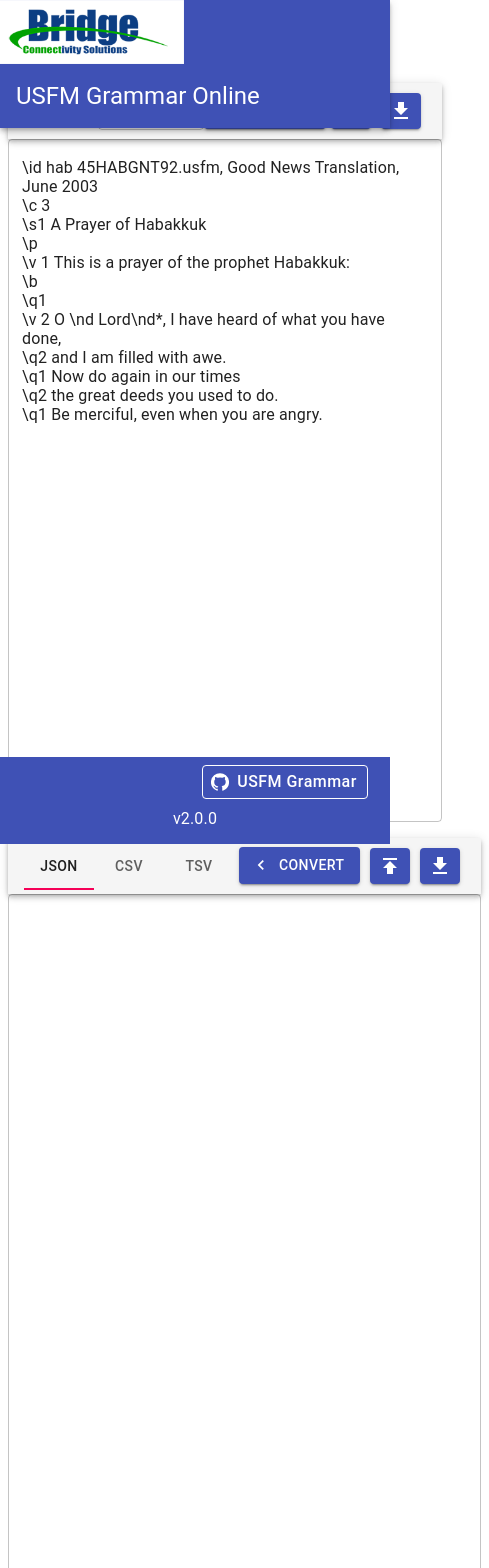
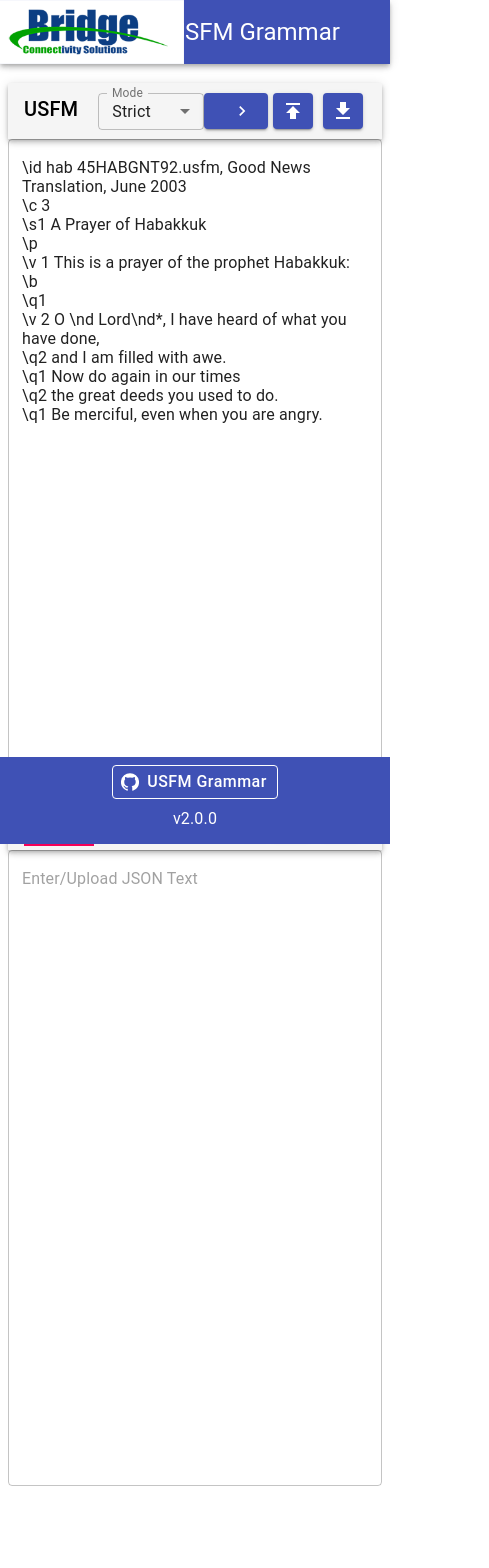
Before and after one commit to Bridgeconn/usfm-grammar-online, a React (Create React App) app: page / in a window 390 px wide. Shown: the top 1568 px of the page, 489 px wide, since content can reach past the window. Built offline with nearby package versions, Linux system fonts and the light colour scheme.

Commit message:
Added CSS to Textfield, fixed errors in csv/tsv parsing

```diff
--- a/src/App.js
+++ b/src/App.js
@@ -6,16 +6,35 @@ import GrammarContextProvider from "./components/context/GrammarContext";
 import BottomNav from "./components/BottomNav";
 import Alert from "./components/common/Alert";
 import Loading from "./components/common/Loading";
+import { makeStyles } from "@material-ui/core/styles";
+
+const useStyles = makeStyles((theme) => ({
+  container: {
+    marginTop: 75,
+    marginBottom: 50,
+  },
+  panel1: {
+    [theme.breakpoints.down("sm")]: {
+      marginBottom: 40,
+    },
+  },
+  panel2: {
+    [theme.breakpoints.down("sm")]: {
+      marginBottom: 80,
+    },
+  },
+}));
 
 function App() {
+  const classes = useStyles();
   return (
     <GrammarContextProvider>
       <Topbar />
-      <Grid container style={{ marginTop: 75 }} spacing={2}>
-        <Grid item md={6}>
+      <Grid container className={classes.container} spacing={2}>
+        <Grid item xs={12} sm={12} md={6} className={classes.panel1}>
           <LeftPanel />
         </Grid>
-        <Grid item md={6}>
+        <Grid item xs={12} sm={12} md={6} className={classes.panel2}>
           <RightPanel />
         </Grid>
       </Grid>
--- a/src/components/BottomNav.js
+++ b/src/components/BottomNav.js
@@ -1,5 +1,5 @@
 import React from "react";
-import { Button } from "@material-ui/core";
+import { Box, Button } from "@material-ui/core";
 import GitHubIcon from "@material-ui/icons/GitHub";
 import Grid from "@material-ui/core/Grid";
 import Typography from "@material-ui/core/Typography";
@@ -20,35 +20,13 @@ const useStyles = makeStyles((theme) => ({
       paddingTop: theme.spacing(3),
     },
   },
-  text: {
+  version: {
     padding: theme.spacing(1),
     textAlign: "right",
     display: "inline-block",
     float: "right",
-    [theme.breakpoints.only("xs")]: {
+    [theme.breakpoints.down("sm")]: {
       float: "unset",
-    },
-  },
-  link: {
-    color: "inherit",
-    textDecoration: "none",
-    borderRight: "1px solid #fff",
-    display: "inline-block",
-    padding: "0px 10px",
-    fontSize: 16,
-    marginTop: 8,
-    "&:hover": {
-      color: "inherit",
-    },
-    "&:last-child": {
-      borderRight: 0,
-    },
-  },
-  companyLink: {
-    color: "inherit",
-    "&:hover": {
-      color: "inherit",
-      textDecoration: "none",
     },
   },
   button: {
@@ -56,20 +34,8 @@ const useStyles = makeStyles((theme) => ({
     textTransform: "unset",
     padding: "2px 10px",
     fontSize: 16,
-  },
-  feedback: {
-    marginTop: 3,
-    textTransform: "unset",
-    padding: "2px 10px",
-    fontSize: 16,
     "&:hover": {
       color: "inherit",
-    },
-  },
-  rightLinks: {
-    textAlign: "left",
-    [theme.breakpoints.only("xs")]: {
-      textAlign: "center",
     },
   },
 }));
@@ -79,13 +45,14 @@ const BottomNav = (props) => {
   return (
     <>
       <Grid container className={classes.landingFooter}>
-        <Grid item xs={6} sm={5} className={classes.rightLinks}></Grid>
-        <Grid item xs={6} sm={2}>
+        <Grid item xs={12} sm={4}></Grid>
+        <Grid item xs={12} sm={12} md={4}>
+          <Box mx="auto">
             <Button
               variant="outlined"
               size="small"
               color="inherit"
-            className={classes.feedback}
+              className={classes.button}
               startIcon={<GitHubIcon />}
               href="https://github.com/Bridgeconn/usfm-grammar"
               target="_blank"
@@ -93,9 +60,10 @@ const BottomNav = (props) => {
             >
               USFM Grammar
             </Button>
+          </Box>
         </Grid>
-        <Grid item xs={12} sm={5}>
-          <Typography className={classes.text}>v2.0.0</Typography>
+        <Grid item xs={12} sm={12} md={4}>
+          <Typography className={classes.version}>v2.0.0</Typography>
         </Grid>
       </Grid>
     </>
--- a/src/components/LeftPanel.js
+++ b/src/components/LeftPanel.js
@@ -1,5 +1,5 @@
 import React, { useContext } from "react";
-import TextField from "@material-ui/core/TextField";
+import CssTextField from "./common/CssTextField";
 import Download from "./common/Download";
 import Upload from "./common/Upload";
 import Typography from "@material-ui/core/Typography";
@@ -25,7 +25,7 @@ const LeftPanel = (props) => {
 
   return (
     <>
-      <AppBar position="static" color="default" style={{ flexGrow: 1 }}>
+      <AppBar position="static" color="default">
         <Toolbar>
           <Box flexGrow={1} display="flex">
             <Link href="https://github.com/ubsicap/usfm" target="_blank">
@@ -63,15 +63,11 @@ const LeftPanel = (props) => {
           <Download extension="usfm" />
         </Toolbar>
       </AppBar>
-      <TextField
-        fullWidth={true}
-        id="outlined-multiline-static"
-        multiline
-        rows={34}
+      <CssTextField
+        id="usfmText"
         placeholder="Enter/Upload USFM Text"
         onChange={handleTextChange}
         value={usfmValue}
-        variant="outlined"
       />
     </>
   );
--- a/src/components/RightPanel.js
+++ b/src/components/RightPanel.js
@@ -1,5 +1,5 @@
 import React, { useEffect, useContext } from "react";
-import TextField from "@material-ui/core/TextField";
+import CssTextField from "./common/CssTextField";
 import Download from "./common/Download";
 import Upload from "./common/Upload";
 import AppBar from "@material-ui/core/AppBar";
@@ -40,7 +40,10 @@ const useStyles = makeStyles((theme) => ({
     backgroundColor: theme.palette.background.paper,
   },
   tab: {
-    minWidth: 72,
+    minWidth: 70,
+  },
+  tabs: {
+    width: "100%",
   },
 }));
 
@@ -82,35 +85,30 @@ function RightPanel() {
   };
 
   useEffect(() => {
+    if (tabValue === 0) {
+      return;
+    }
     // check for usfmValue in empty cases
     const checkUSFMValue = () => {
       if (usfmValue === "") {
-        alert("warning", "No Data to Convert");
+        alert("warning", "No USFM Data to Convert");
         return "";
       }
       return mode === "relaxed"
         ? new grammar.USFMParser(usfmValue, grammar.LEVEL.RELAXED)
         : new grammar.USFMParser(usfmValue);
     };
-    const parseToCSV = async () => {
+    const parseToCSV = (myUSFMParser) => {
       try {
-        const myUSFMParser = checkUSFMValue();
-        if (myUSFMParser === "") {
-          return;
-        }
-        await setCsvValue(myUSFMParser.toCSV());
+        setCsvValue(myUSFMParser.toCSV());
       } catch (e) {
-        await setCsvValue(e);
+        setCsvValue(e);
         alert("error", "Error parsing USFM data");
       }
       setOpen(false);
     };
-    const parseToTSV = () => {
+    const parseToTSV = (myUSFMParser) => {
       try {
-        const myUSFMParser = checkUSFMValue();
-        if (myUSFMParser === "") {
-          return;
-        }
         setTsvValue(myUSFMParser.toTSV());
       } catch (e) {
         setTsvValue(e);
@@ -118,16 +116,19 @@ function RightPanel() {
       }
       setOpen(false);
     };
+    const myUSFMParser = checkUSFMValue();
+    if (myUSFMParser !== "") {
       if (tabValue === 1) {
         setOpen(true);
         setTimeout(() => {
-        parseToCSV();
+          parseToCSV(myUSFMParser);
         }, 500);
       } else if (tabValue === 2) {
         setOpen(true);
         setTimeout(() => {
-        parseToTSV();
+          parseToTSV(myUSFMParser);
         }, 500);
+      }
     }
   }, [tabValue, usfmValue, mode, alert, setCsvValue, setTsvValue, setOpen]);
 
@@ -139,11 +140,11 @@ function RightPanel() {
             value={tabValue}
             onChange={handleChange}
             aria-label="simple tabs"
-            style={{ width: "100%" }}
+            className={classes.tabs}
           >
-            <Tab label="JSON" style={{ minWidth: 70 }} />
-            <Tab label="CSV" style={{ minWidth: 70 }} />
-            <Tab label="TSV" style={{ minWidth: 70 }} />
+            <Tab label="JSON" className={classes.tab} />
+            <Tab label="CSV" className={classes.tab} />
+            <Tab label="TSV" className={classes.tab} />
             <ParseJson />
           </Tabs>
           <Upload setValue={setJsonValue} type="json" />
@@ -151,37 +152,18 @@ function RightPanel() {
         </Toolbar>
       </AppBar>
       <TabPanel value={tabValue} index={0}>
-        <TextField
-          fullWidth={true}
-          id="outlined-multiline-static"
-          multiline
-          rows={34}
+        <CssTextField
+          id="jsonText"
+          placeholder="Enter/Upload JSON Text"
           value={jsonValue}
           onChange={handleTextChange}
-          variant="outlined"
         />
       </TabPanel>
       <TabPanel value={tabValue} index={1}>
-        <TextField
-          fullWidth={true}
-          id="outlined-multiline-static"
-          multiline
-          rows={34}
-          value={csvValue}
-          onChange={displayMessage}
-          variant="outlined"
-        />
+        <CssTextField id="csvText" value={csvValue} onChange={displayMessage} />
       </TabPanel>
       <TabPanel value={tabValue} index={2}>
-        <TextField
-          fullWidth={true}
-          id="outlined-multiline-static"
-          multiline
-          rows={34}
-          value={tsvValue}
-          onChange={displayMessage}
-          variant="outlined"
-        />
+        <CssTextField id="tsvText" value={tsvValue} onChange={displayMessage} />
       </TabPanel>
     </div>
   );
--- a/src/components/Topbar.js
+++ b/src/components/Topbar.js
@@ -29,11 +29,11 @@ export default function Topbar() {
       <AppBar position="fixed">
         <Toolbar>
           <Grid container>
-            <Grid item sm={2}>
+            <Grid item xs={4} sm={2}>
               <img src={logo} alt="logo" className={classes.logo} />
             </Grid>
-            <Grid item sm={8} className={classes.title}>
-              <Typography variant="h5">USFM Grammar Online</Typography>
+            <Grid item xs={8} sm={8} className={classes.title}>
+              <Typography variant="h5">USFM Grammar</Typography>
             </Grid>
           </Grid>
         </Toolbar>
--- /dev/null
+++ b/src/components/common/CssTextField.js
@@ -0,0 +1,27 @@
+import React from "react";
+import { TextField } from "@material-ui/core";
+
+export default function CssTextField(props) {
+  return (
+    <TextField
+      InputLabelProps={{
+        style: {
+          height: "calc(100vh - 245px)",
+        },
+      }}
+      inputProps={{
+        style: {
+          height: "calc(100vh - 245px)",
+          overflow: "auto",
+        },
+      }}
+      style={{
+        height: "calc(100vh - 245px)",
+        width: "100%",
+      }}
+      multiline
+      variant="outlined"
+      {...props}
+    />
+  );
+}
--- a/src/components/common/ParseJson.js
+++ b/src/components/common/ParseJson.js
@@ -2,10 +2,26 @@ import { Button } from "@material-ui/core";
 import React, { useContext } from "react";
 import KeyboardArrowLeftIcon from "@material-ui/icons/KeyboardArrowLeft";
 import { GrammarContext } from "../context/GrammarContext";
+import { makeStyles } from "@material-ui/core/styles";
 
 const grammar = require("usfm-grammar");
 
-function ParseJson(props) {
+const useStyles = makeStyles((theme) => ({
+  button: {
+    margin: 5,
+    [theme.breakpoints.down("xs")]: {
+      height: 36,
+    },
+  },
+  buttonText: {
+    [theme.breakpoints.down("xs")]: {
+      display: "none",
+    },
+  },
+}));
+
+function ParseJson() {
+  const classes = useStyles();
   const { jsonValue, setUsfmValue, alert, tabValue, setOpen } =
     useContext(GrammarContext);
   const disabled = tabValue === 0 ? false : true;
@@ -33,14 +49,14 @@ function ParseJson(props) {
   return (
     <div>
       <Button
-        style={{ margin: 5 }}
         variant="contained"
         color="primary"
         onClick={parseText}
         startIcon={<KeyboardArrowLeftIcon />}
         disabled={disabled}
+        className={classes.button}
       >
-        Convert
+        <span className={classes.buttonText}>Convert</span>
       </Button>
     </div>
   );
--- a/src/components/common/ParseUsfm.js
+++ b/src/components/common/ParseUsfm.js
@@ -2,15 +2,30 @@ import { Button } from "@material-ui/core";
 import React, { useContext } from "react";
 import KeyboardArrowRightIcon from "@material-ui/icons/KeyboardArrowRight";
 import { GrammarContext } from "../context/GrammarContext";
+import { makeStyles } from "@material-ui/core/styles";
 
 const grammar = require("usfm-grammar");
 
+const useStyles = makeStyles((theme) => ({
+  button: {
+    [theme.breakpoints.down("xs")]: {
+      height: 36,
+    },
+  },
+  buttonText: {
+    [theme.breakpoints.down("xs")]: {
+      display: "none",
+    },
+  },
+}));
+
 function ParseUsfm() {
+  const classes = useStyles();
   const { usfmValue, setJsonValue, setTabValue, alert, mode, setOpen } =
     useContext(GrammarContext);
   const parseText = () => {
     if (usfmValue === "") {
-      return alert("warning", "No Data to Convert");
+      return alert("warning", "No USFM Data to Convert");
     }
     setJsonValue("");
     setOpen(true);
@@ -40,8 +55,9 @@ function ParseUsfm() {
         color="primary"
         onClick={parseText}
         endIcon={<KeyboardArrowRightIcon />}
+        className={classes.button}
       >
-        Convert
+        <span className={classes.buttonText}>Convert</span>
       </Button>
     </div>
   );
```
Also changed, not shown: src/components/common/Loading.js (+6 -4 lines). Lines whose indentation alone changed are shown as unchanged.
